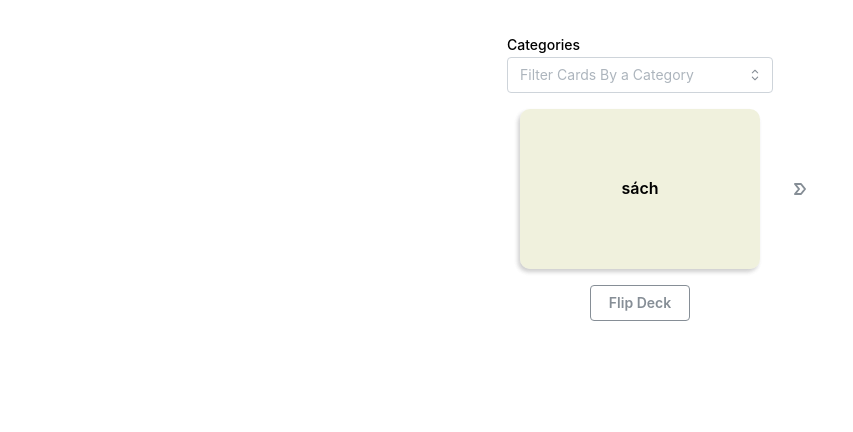
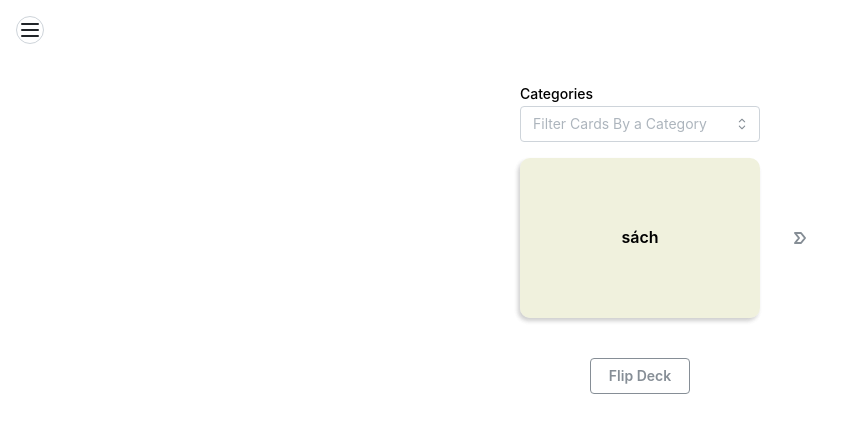
Before and after one commit to mnguyen26/flashcards, a React (Create React App) app: page / in a window 1280 px wide. Shown: the top 432 px of the page, without its empty margins (0-853 px from the left). Built offline with nearby package versions, Linux system fonts and the light colour scheme.

Commit message:
separate components into files. add side menu

```diff
--- a/src/App.css
+++ b/src/App.css
@@ -1,3 +1,12 @@
+.menu-button {
+  margin: 1em 0 0 1em;
+}
+
+.menu {
+  font-size: 1.5em;
+  cursor: pointer;
+}
+
 .cards-wrapper {
   margin: 2em 0 0 0;
   display: flex;
--- a/src/App.tsx
+++ b/src/App.tsx
@@ -1,141 +1,41 @@
 import { useState } from 'react';
 
-import {MantineProvider, Button, MultiSelect} from '@mantine/core';
-import '@mantine/core/styles.css';
+import { useDisclosure } from '@mantine/hooks';
+import {MantineProvider, Drawer, ActionIcon} from '@mantine/core';
 
-import { IconArrowBadgeRight } from '@tabler/icons-react';
+import { MenuButton, Menu} from './Menu';
+import FlashCards from './Flashcards';
 
 import vietVoc from './cards.json'
 
-import './App.css';
+function App() {
+  const [showFlashCards, setShowFlashCards] = useState<boolean>(true);
+  const [showMatchGame, setShowMatchGame] = useState<boolean>(false);
+  const [opened, { open, close }] = useDisclosure(false);
 
-interface Card {
-  Aside: string;
-  Bside: string;
-  categories: string[];
-}
+  const handleFlashCardClick = () => {
+    setShowFlashCards(true);
+    setShowMatchGame(false);
 
-interface FlashCardsProps {
-  cards: Card[];
-}
+    close();
+  }
 
-interface CategoriesDropdownProps {
-  cards: Card[];
-  handleSelectedCategories: (categories: string[]) => void;
-}
+  const handleMatchingClick = () => {
+    setShowFlashCards(false);
+    setShowMatchGame(true);
 
-const getRandomCard = (cards: Card[]):Card => {
-  let randIndex = Math.floor(Math.random() * cards.length);
-  let randCard = cards[randIndex];
-
-  return randCard;
-}
-
-const CategoriesDropdown = (props: CategoriesDropdownProps) => {
-  const [selectedCategories, setSelectedCategories] = useState<string[]>([])
-
-  const categories = Array.from(new Set(props.cards.flatMap(card => card.categories)));
-
-  const handleCategoriesSelected = (categories: string[]) => {
-    setSelectedCategories(categories);
-    props.handleSelectedCategories(categories);
+    close();
   }
 
   return (
     <>
-      <MultiSelect
-        label="Categories"
-        placeholder="Filter Cards By a Category"
-        data={categories}
-        value={selectedCategories}
-        onChange={handleCategoriesSelected}
-      />
-    </>
-  )
-}
+    <MantineProvider>
 
-const FlashCards = (props: FlashCardsProps) => {
-  const [currentCard, setCurrentCard] = useState<Card>(getRandomCard(props.cards))
-  const [showFront, setShowFront] = useState<boolean>(true);
-  const [frontIsA, setFrontIsA] = useState<boolean>(true);
-  const [selectedCategories, setSelectedCategories] = useState<string[]>([]);
-
-  const handleNextCard = () => {
-    const filteredCards = selectedCategories.length === 0
-    ? props.cards
-    : props.cards.filter(card =>
-      card.categories.some(category => selectedCategories.includes(category))
-    );
-
-    setShowFront(true);
-    setCurrentCard(getRandomCard(filteredCards));
-  }
-
-  const handleFlipDeck = () => {
-    setFrontIsA(!frontIsA);
-  }
-
-  const handleFlipCard = () => {
-    setShowFront(!showFront);
-  }
-
-  const handleSelectCategories = (categories: string[]) => {
-    setSelectedCategories(categories);
-  }
-
-  return (
-      <>
-      <div className="cards-wrapper">
-        <CategoriesDropdown
-          cards={props.cards}
-          handleSelectedCategories={handleSelectCategories}
-        />
-        {/* MMN fix the width so it doesn't take up the entire width when several categories are selected */}
-        <div className="card-hor-container">
-          <div className="button-container" />
-          <div className="card-vert-container" key={currentCard.Aside}>
-            <div className={`card ${!showFront ? 'flipped' : ''}`}
-              onClick={handleFlipCard}
-              >
-              <div className="card card-front">
-                {frontIsA && (currentCard.Aside)}
-                {!frontIsA && (currentCard.Bside)}
-              </div>
-              <div className="card card-back">
-                {frontIsA && (currentCard.Bside)}
-                {!frontIsA && (currentCard.Aside)}
-              </div>
-            </div>
-          </div>
-          <div className="button-container">
-            <Button
-              onClick={handleNextCard}
-              variant="transparent"
-              color="gray">
-              <IconArrowBadgeRight />
-            </Button>
-          </div>
-        </div>
-        <Button
-          onClick={handleFlipDeck}
-          variant="outline"
-          color="gray"
-        >
-            Flip Deck
-          </Button>
-          {/* MMN make this button less prominent */}
-      </div>
-      </>
-  )
-}
-
-function App() {
-
-
-  return (
-    <>
-    <MantineProvider>
-      <FlashCards cards={vietVoc} />
+      <Drawer opened={opened} onClose={close} >
+        <Menu onFlashCardClick={handleFlashCardClick} onMatchingClick={handleMatchingClick}/>
+      </Drawer>
+      <MenuButton onClick={open} />
+      {showFlashCards && (<FlashCards cards={vietVoc} />)}
     </MantineProvider>
     </>
   );
--- /dev/null
+++ b/src/Flashcards.tsx
@@ -0,0 +1,145 @@
+import { useState } from 'react';
+
+import {MantineProvider, Button, MultiSelect, Tooltip} from '@mantine/core';
+import '@mantine/core/styles.css';
+
+import { IconArrowBadgeRight } from '@tabler/icons-react';
+
+import './App.css';
+
+interface Card {
+  Aside: string;
+  Bside: string;
+  categories: string[];
+}
+
+interface FlashCardsProps {
+  cards: Card[];
+}
+
+interface CategoriesDropdownProps {
+  cards: Card[];
+  handleSelectedCategories: (categories: string[]) => void;
+}
+
+const getRandomCard = (cards: Card[]):Card => {
+  let randIndex = Math.floor(Math.random() * cards.length);
+  let randCard = cards[randIndex];
+
+  return randCard;
+}
+
+const CategoriesDropdown = (props: CategoriesDropdownProps) => {
+  const [selectedCategories, setSelectedCategories] = useState<string[]>([])
+
+  const categories = Array.from(new Set(props.cards.flatMap(card => card.categories)));
+
+  const handleCategoriesSelected = (categories: string[]) => {
+    setSelectedCategories(categories);
+    props.handleSelectedCategories(categories);
+  }
+
+  return (
+    <>
+    <div style={{width: '15em'}}>
+      <MultiSelect
+        label="Categories"
+        placeholder="Filter Cards By a Category"
+        data={categories}
+        value={selectedCategories}
+        onChange={handleCategoriesSelected}
+      />
+    </div>
+    </>
+  )
+}
+
+const FlashCards = (props: FlashCardsProps) => {
+  const [currentCard, setCurrentCard] = useState<Card>(getRandomCard(props.cards))
+  const [showFront, setShowFront] = useState<boolean>(true);
+  const [frontIsA, setFrontIsA] = useState<boolean>(true);
+  const [selectedCategories, setSelectedCategories] = useState<string[]>([]);
+
+  const handleNextCard = () => {
+    const filteredCards = selectedCategories.length === 0
+    ? props.cards
+    : props.cards.filter(card =>
+      card.categories.some(category => selectedCategories.includes(category))
+    );
+
+    setShowFront(true);
+    setCurrentCard(getRandomCard(filteredCards));
+  }
+
+  const handleFlipDeck = () => {
+    setFrontIsA(!frontIsA);
+  }
+
+  const handleFlipCard = () => {
+    setShowFront(!showFront);
+  }
+
+  const handleSelectCategories = (categories: string[]) => {
+    setSelectedCategories(categories);
+  }
+
+  return (
+      <>
+      <MantineProvider>
+
+      <div className="cards-wrapper">
+        <CategoriesDropdown
+          cards={props.cards}
+          handleSelectedCategories={handleSelectCategories}
+        />
+        <div className="card-hor-container">
+          <div className="button-container" />
+          <div className="card-vert-container" key={currentCard.Aside}>
+            <div className={`card ${!showFront ? 'flipped' : ''}`}
+              onClick={handleFlipCard}
+              >
+              <div className="card card-front">
+                {frontIsA && (currentCard.Aside)}
+                {!frontIsA && (currentCard.Bside)}
+              </div>
+              <div className="card card-back">
+                {frontIsA && (currentCard.Bside)}
+                {!frontIsA && (currentCard.Aside)}
+              </div>
+            </div>
+          </div>
+          <div className="button-container">
+          <Tooltip
+            label="Next card"
+            position="bottom"
+            offset={5}
+          >
+            <Button
+              onClick={handleNextCard}
+              variant="transparent"
+              color="gray">
+              <IconArrowBadgeRight />
+            </Button>
+          </Tooltip>
+          </div>
+        </div>
+        <br/>
+        <Tooltip
+          label="Determines which language is shown on the front of the card first"
+          position="bottom"
+          offset={5}>
+          <Button
+            onClick={handleFlipDeck}
+            variant="outline"
+            color="gray"
+          >
+            Flip Deck
+          </Button>
+        </Tooltip>
+      </div>
+      </MantineProvider>
+      </>
+  )
+}
+
+export default FlashCards;
--- /dev/null
+++ b/src/Menu.tsx
@@ -0,0 +1,44 @@
+import { ActionIcon } from '@mantine/core';
+
+import { IconMenu2 } from '@tabler/icons-react';
+
+interface MenuButtonProps {
+    onClick: () => void;
+}
+
+interface MenuProps {
+    onFlashCardClick: () => void;
+    onMatchingClick: () => void;
+}
+
+export const MenuButton = (props: MenuButtonProps) => {
+
+    return (
+        <>
+        <ActionIcon
+            className="menu-button"
+            onClick={props.onClick}
+            radius="xl"
+            variant="default"
+        >
+            <IconMenu2 />
+        </ActionIcon>
+        </>
+    )
+}
+
+export const Menu = (props: MenuProps) => {
+    return (
+    <>
+    <div className="menu">
+        <div onClick={props.onFlashCardClick}>
+            Flash Cards
+        </div>
+        <br />
+        <div onClick={props.onMatchingClick}>
+            Matching Game
+        </div>
+    </div>
+    </>
+    )
+}
```
